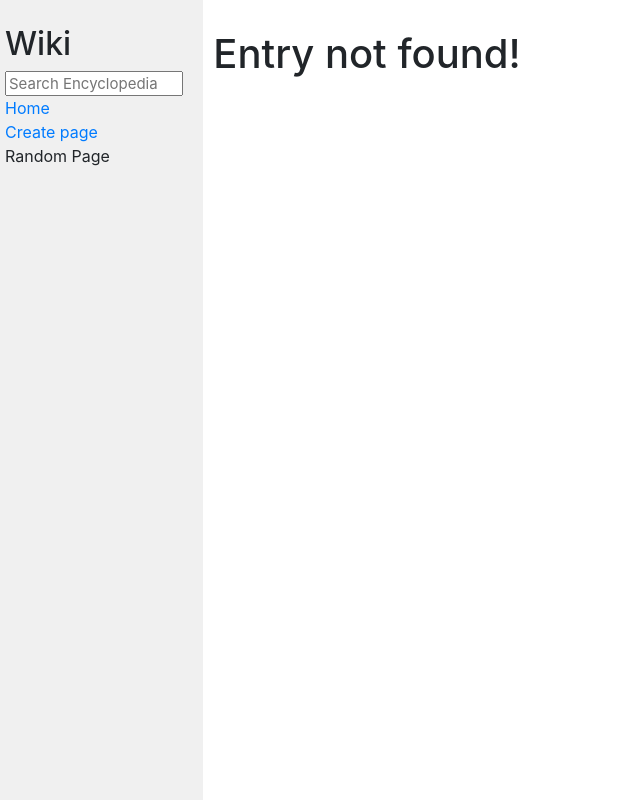
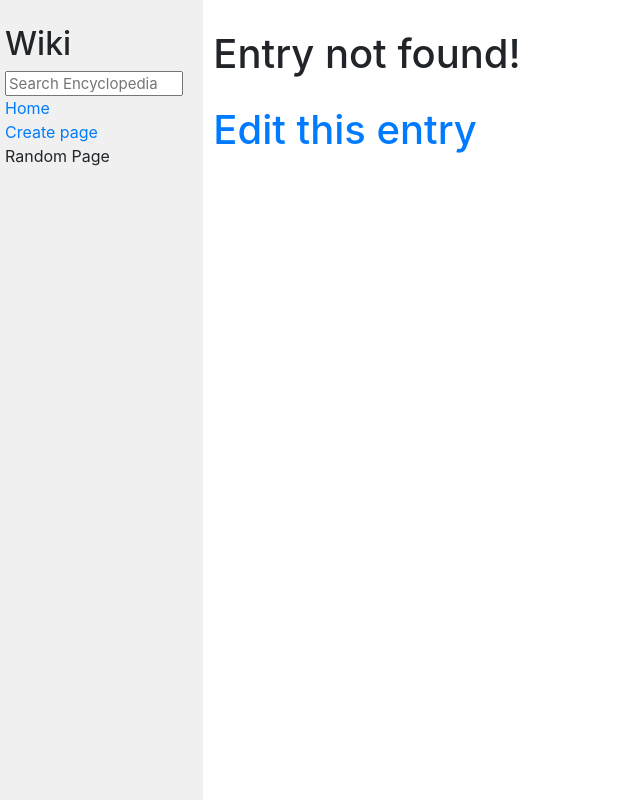
Before and after one commit to map3101/project1-CS50W-2020-, a Django app: page /wiki/1/ in a window 1280 px wide. Shown: the whole page, without its empty margins (0-640 px from the left). Run offline with Django 3.2, Linux system fonts and the light colour scheme; some libraries are stand-ins or nearby versions.

Commit message:
Edit page function implemented

```diff
--- a/wiki/encyclopedia/forms.py
+++ b/wiki/encyclopedia/forms.py
@@ -3,3 +3,6 @@ from django import forms
 class CreateForm(forms.Form):
     title = forms.CharField(label="Entry title")
     text = forms.CharField(label="Markdown content for the page", widget=forms.Textarea(attrs={"rows":5, "cols":20}))
+
+class EditForm(forms.Form):
+    text = forms.CharField(label="Edit the entry's Markdown content", widget=forms.Textarea())
--- a/wiki/encyclopedia/templates/encyclopedia/create.html
+++ b/wiki/encyclopedia/templates/encyclopedia/create.html
@@ -22,7 +22,7 @@
                 {{ alert }}
             </div>
         </div>
-{% endif %}
+        {% endif %}
         <button type="submit" class="btn btn-primary">Save entry</button>
     </form>
 {% endblock %}
--- a/wiki/encyclopedia/templates/encyclopedia/entry.html
+++ b/wiki/encyclopedia/templates/encyclopedia/entry.html
@@ -6,5 +6,5 @@
 
 {% block body %}
     {{ entry |safe }}
-
+    <a href="{% url 'edit' title %}">Edit this entry</a>
 {% endblock %}
--- a/wiki/encyclopedia/urls.py
+++ b/wiki/encyclopedia/urls.py
@@ -6,5 +6,6 @@ urlpatterns = [
     path("", views.index, name="index"),
     path("wiki/<str:title>/", views.entry, name="entry"),
     path("results/<str:query>/", views.results, name="results"),
-    path("create/", views.create, name="create")
+    path("create/", views.create, name="create"),
+    path("edit/<str:title>", views.edit, name="edit")
 ]
--- a/wiki/encyclopedia/views.py
+++ b/wiki/encyclopedia/views.py
@@ -3,7 +3,7 @@ import markdown2
 from django.shortcuts import render, redirect
 
 from . import util
-from .forms import CreateForm
+from .forms import CreateForm, EditForm
 
 def index(request):
     # If user submit the search form
@@ -39,13 +39,11 @@ def results(request, query):
     # Save all entries in a list and check if the query is a substring
     entries = util.list_entries()
 
-    searchTerm = query
-
-    resultsList = [i for i in entries if searchTerm in i]
+    resultsList = [i for i in entries if query in i]
 
     return render(request, "encyclopedia/results.html", {
         "resultsList": resultsList,
-        "term": searchTerm
+        "term": query
     })
 
 def create(request):
@@ -72,3 +70,17 @@ def create(request):
             "form": form,
             "alert": alert
         })
+
+def edit(request, title):
+    if request.method == 'POST':
+        form = EditForm()
+        form.text = request.POST.get('text')
+        util.save_entry(title, form.text)
+        return redirect('entry', title=title)
+
+    else:
+        form = EditForm(initial={'text': util.get_entry(title)})
+        return render(request, "encyclopedia/edit.html", {
+            "form": form,
+            "title": title
+        })
```
Also changed, not shown: wiki/encyclopedia/templates/encyclopedia/edit.html (added, +17 -0 lines).
